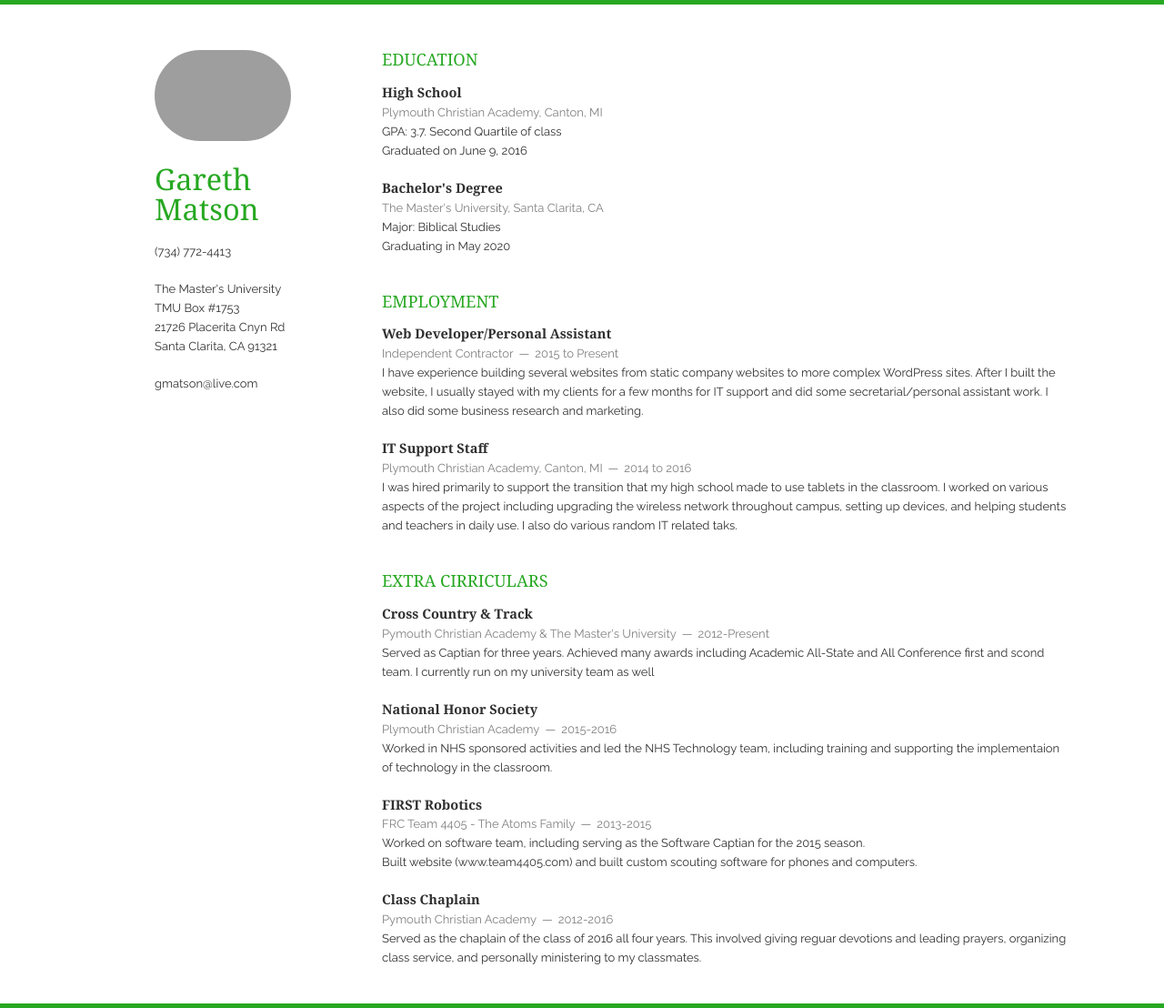
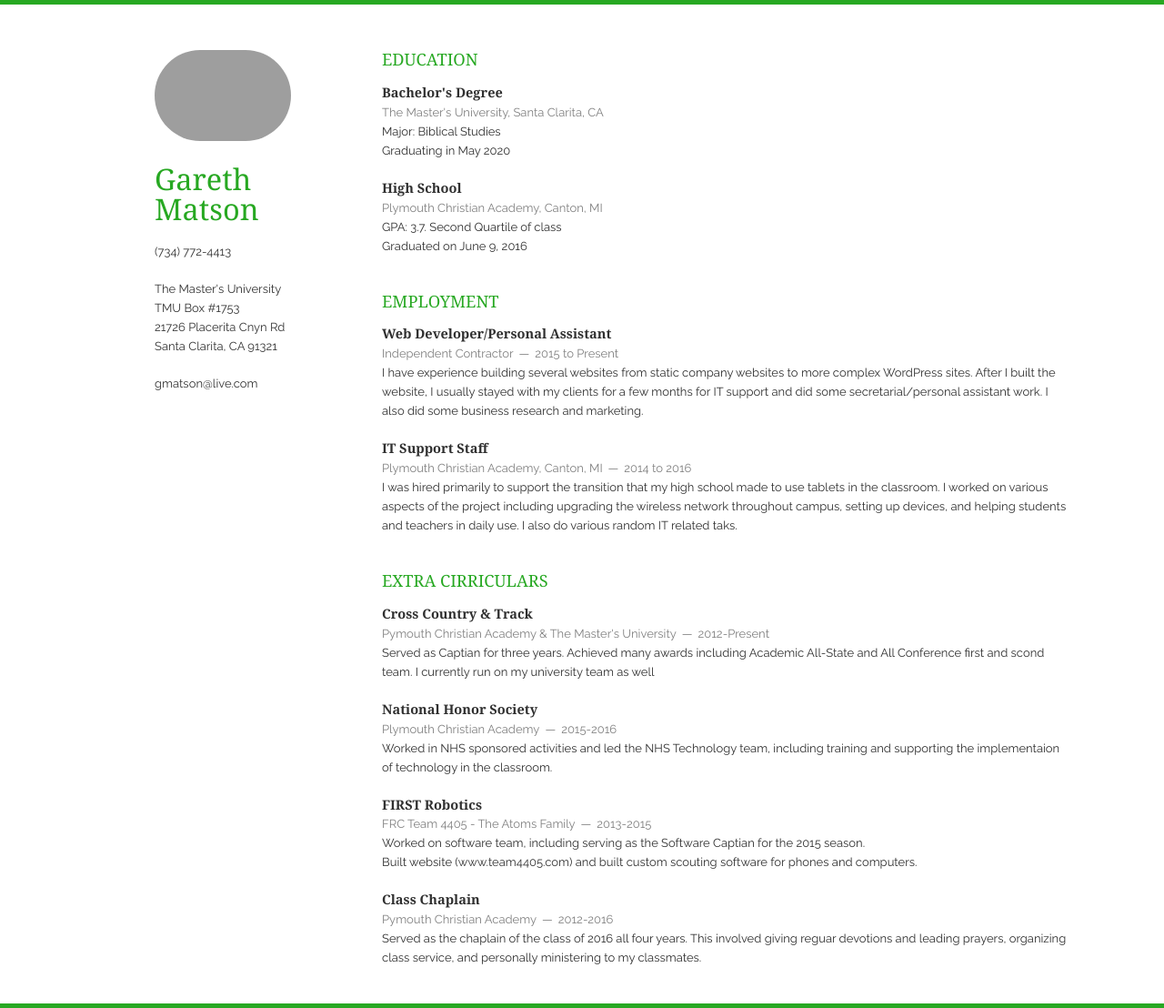
Before and after one commit to gerdums/gerdums.github.io, a Jekyll site: the page built from resume/index.html, in a window 1280 px wide. Shown: the whole page at 91% size. Built offline with Jekyll 4.4.1, drawn with Linux system fonts in a browser that asks for light colours; nearby versions of some CDN libraries; part of the change alters nothing that is shown.

Commit message:
Update education.html

```diff
--- a/_includes/education.html
+++ b/_includes/education.html
@@ -1,5 +1,13 @@
 <section class="thirteen columns">
     <h1>Education</h1>
+    <article>
+    <header>
+        <h1>Bachelor's Degree</h1>
+        <span>The Master's University, Santa Clarita, CA</span>
+    </header>
+        <p>Major: Biblical Studies</p>
+        <p>Graduating in May 2020</p>
+  </article>
     <article>
         <header>
             <h1>High School</h1>
@@ -8,12 +16,4 @@
             <p>GPA: 3.7. Second Quartile of class</p>
             <p>Graduated on June 9, 2016</p>
   </article>
-  <article>
-    <header>
-        <h1>Bachelor's Degree</h1>
-        <span>The Master's University, Santa Clarita, CA</span>
-    </header>
-        <p>Major: Biblical Studies</p>
-        <p>Graduating in May 2020</p>
-  </article>
   </section>
```
